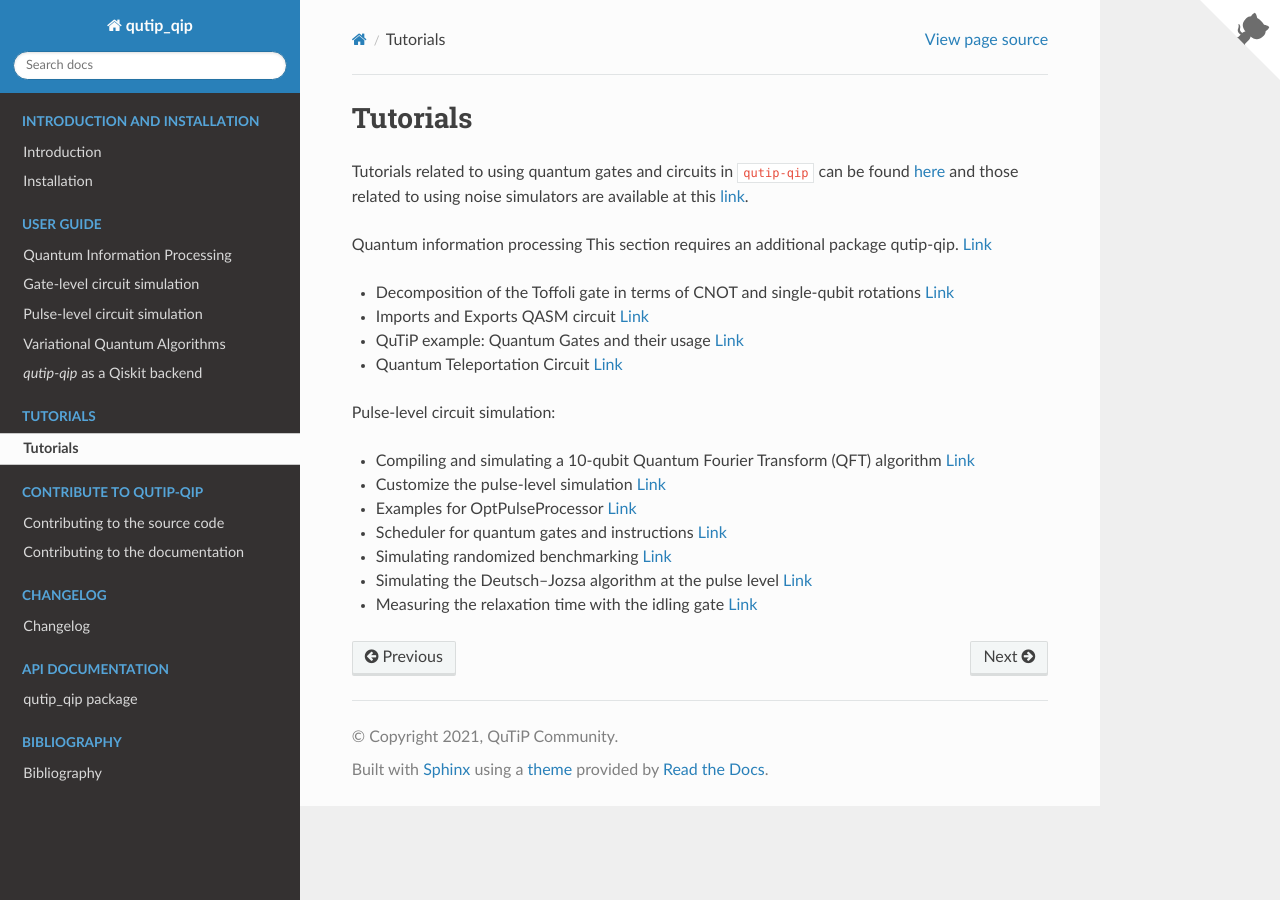
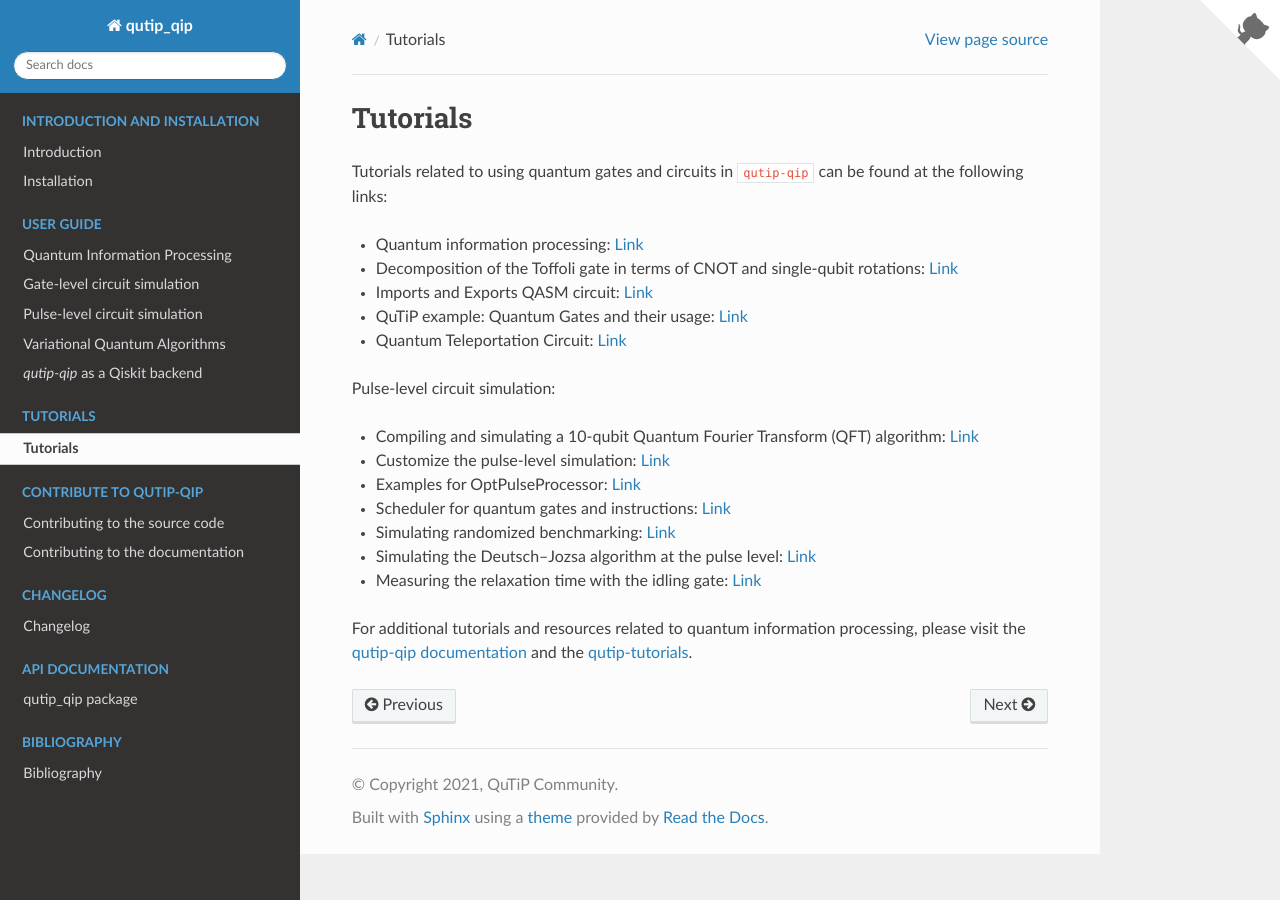
Before and after one commit to qutip/qutip-qip, a Sphinx documentation site: the page built from doc/source/tutorials.rst, in a window 1280 px wide. Built offline with Sphinx 7.4.7 and the Read the Docs theme 2.0.0, drawn with Linux system fonts in a browser that asks for light colours.

Commit message:
Added qutip-qip tutorials links to documentation and tutorial links (#204)

```diff
--- a/doc/source/tutorials.rst
+++ b/doc/source/tutorials.rst
@@ -4,47 +4,32 @@
 Tutorials
 ************
 
-Tutorials related to using quantum gates and circuits in ``qutip-qip`` can be
-found `here <https://nbviewer.org/urls/qutip.org/qutip-tutorials/tutorials-v4/quantum-circuits/qip-toffoli-cnot.ipynb>`_ and
-those related to using noise simulators are available at this
-`link <https://qutip.org/qutip-tutorials/#quantum-information-processing>`_.
+Tutorials related to using quantum gates and circuits in ``qutip-qip`` can be found at the following links:
 
+- Quantum information processing: `Link <https://github.com/qutip/qutip-qip>`_
 
+- Decomposition of the Toffoli gate in terms of CNOT and single-qubit rotations: `Link <https://nbviewer.org/urls/qutip.org/qutip-tutorials/tutorials-v4/quantum-circuits/qip-toffoli-cnot.ipynb>`_
 
-Quantum information processing
-This section requires an additional package qutip-qip.  `Link <https://github.com/qutip/qutip-qip>`_
+- Imports and Exports QASM circuit: `Link <https://nbviewer.org/urls/qutip.org/qutip-tutorials/tutorials-v4/quantum-circuits/qasm.ipynb>`_
 
-- Decomposition of the Toffoli gate in terms of CNOT and single-qubit rotations
-  `Link <https://nbviewer.org/urls/qutip.org/qutip-tutorials/tutorials-v4/quantum-circuits/qip-toffoli-cnot.ipynb>`_
+- QuTiP example: Quantum Gates and their usage: `Link <https://nbviewer.org/urls/qutip.org/qutip-tutorials/tutorials-v4/quantum-circuits/quantum-gates.ipynb>`_
 
-- Imports and Exports QASM circuit
-  `Link <https://nbviewer.org/urls/qutip.org/qutip-tutorials/tutorials-v4/quantum-circuits/qasm.ipynb>`_
-
-- QuTiP example: Quantum Gates and their usage
-  `Link <https://nbviewer.org/urls/qutip.org/qutip-tutorials/tutorials-v4/quantum-circuits/quantum-gates.ipynb>`_
-
-- Quantum Teleportation Circuit
-  `Link <https://nbviewer.org/urls/qutip.org/qutip-tutorials/tutorials-v4/quantum-circuits/teleportation.ipynb>`_
+- Quantum Teleportation Circuit: `Link <https://nbviewer.org/urls/qutip.org/qutip-tutorials/tutorials-v4/quantum-circuits/teleportation.ipynb>`_
 
 Pulse-level circuit simulation:
 
-- Compiling and simulating a 10-qubit Quantum Fourier Transform (QFT) algorithm
-  `Link <https://nbviewer.org/urls/qutip.org/qutip-tutorials/tutorials-v4/pulse-level-circuit-simulation/qip-10-qubit-QFT-algorithm.ipynb>`_
+- Compiling and simulating a 10-qubit Quantum Fourier Transform (QFT) algorithm: `Link <https://nbviewer.org/urls/qutip.org/qutip-tutorials/tutorials-v4/pulse-level-circuit-simulation/qip-10-qubit-QFT-algorithm.ipynb>`_
 
-- Customize the pulse-level simulation
-  `Link <https://nbviewer.org/urls/qutip.org/qutip-tutorials/tutorials-v4/pulse-level-circuit-simulation/qip-customize-device.ipynb>`_
+- Customize the pulse-level simulation: `Link <https://nbviewer.org/urls/qutip.org/qutip-tutorials/tutorials-v4/pulse-level-circuit-simulation/qip-customize-device.ipynb>`_
 
-- Examples for OptPulseProcessor
-  `Link <https://nbviewer.org/urls/qutip.org/qutip-tutorials/tutorials-v4/pulse-level-circuit-simulation/qip-optpulseprocessor.ipynb>`_
+- Examples for OptPulseProcessor: `Link <https://nbviewer.org/urls/qutip.org/qutip-tutorials/tutorials-v4/pulse-level-circuit-simulation/qip-optpulseprocessor.ipynb>`_
 
-- Scheduler for quantum gates and instructions
-  `Link <https://nbviewer.org/urls/qutip.org/qutip-tutorials/tutorials-v4/pulse-level-circuit-simulation/qip-scheduler.ipynb>`_
+- Scheduler for quantum gates and instructions: `Link <https://nbviewer.org/urls/qutip.org/qutip-tutorials/tutorials-v4/pulse-level-circuit-simulation/qip-scheduler.ipynb>`_
 
-- Simulating randomized benchmarking
-  `Link <https://nbviewer.org/urls/qutip.org/qutip-tutorials/tutorials-v4/pulse-level-circuit-simulation/qip-randomized-benchmarking.ipynb>`_
+- Simulating randomized benchmarking: `Link <https://nbviewer.org/urls/qutip.org/qutip-tutorials/tutorials-v4/pulse-level-circuit-simulation/qip-randomized-benchmarking.ipynb>`_
 
-- Simulating the Deutsch–Jozsa algorithm at the pulse level
-  `Link <https://nbviewer.org/urls/qutip.org/qutip-tutorials/tutorials-v4/pulse-level-circuit-simulation/qip-processor-DJ-algorithm.ipynb>`_
+- Simulating the Deutsch–Jozsa algorithm at the pulse level: `Link <https://nbviewer.org/urls/qutip.org/qutip-tutorials/tutorials-v4/pulse-level-circuit-simulation/qip-processor-DJ-algorithm.ipynb>`_
 
-- Measuring the relaxation time with the idling gate
-  `Link <https://nbviewer.org/urls/qutip.org/qutip-tutorials/tutorials-v4/pulse-level-circuit-simulation/qip-relaxation-measurement-with-the-idling-gate.ipynb>`_
+- Measuring the relaxation time with the idling gate: `Link <https://nbviewer.org/urls/qutip.org/qutip-tutorials/tutorials-v4/pulse-level-circuit-simulation/qip-relaxation-measurement-with-the-idling-gate.ipynb>`_
+
+For additional tutorials and resources related to quantum information processing, please visit the `qutip-qip documentation <https://qutip-qip.readthedocs.io/en/stable/>`_ and the `qutip-tutorials <https://qutip.org/qutip-tutorials/#quantum-information-processing>`_.
```
